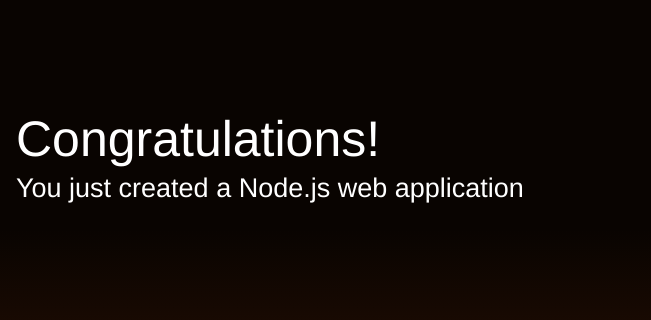
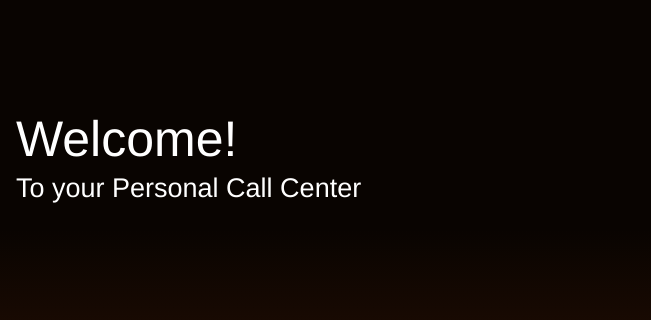
Before and after one commit to shawnrowley/Personal-Call-Center, a website: page public/index.html in a window 1280 px wide. Shown: the part 171-491 px from the top of the page, 629-1280 px from the left. Drawn offline with Linux system fonts and the light colour scheme.

Commit message:
Change of Title Information

```diff
--- a/public/index.html
+++ b/public/index.html
@@ -3,7 +3,7 @@
 
 <head>
     <meta charset="utf-8">
-    <title>Example app</title>
+    <title>Personal Call Center</title>
     <meta name="description" content="" />
     <link href="css/styles.css" rel="stylesheet">
     <link href="css/gradients.css" rel="stylesheet">
@@ -58,8 +58,8 @@
         <div class="message">
             <a class="twitter-link" href="http://twitter.com/home/?status=I%20created%20a%20project%20with%20AWS%20CodeStar!%20%23AWS%20%23AWSCodeStar%20https%3A%2F%2Faws.amazon.com%2Fcodestar"><img src="img/tweet.svg" /></a>
             <div class="text">
-                <h1>Congratulations!</h1>
-                <h2>You just created a Node.js web application</h2>
+                <h1>Welcome!</h1>
+                <h2>To your Personal Call Center</h2>
             </div>
         </div>
     </div>
```
